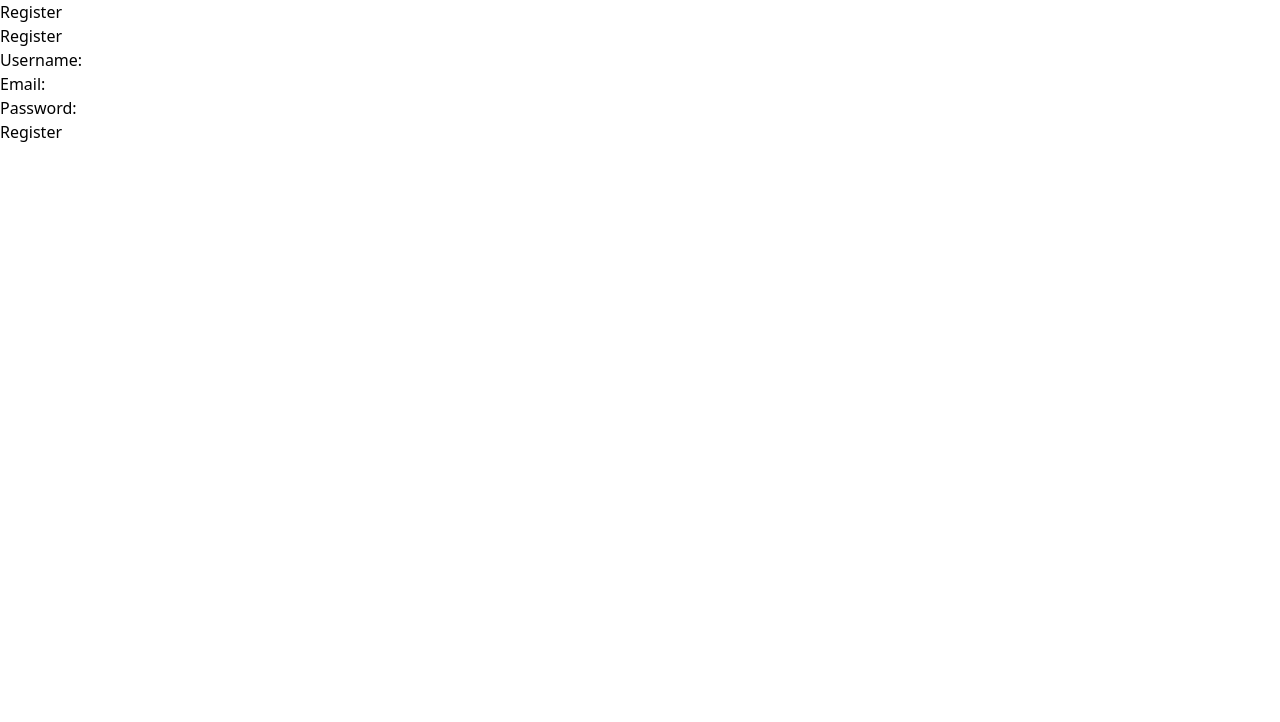
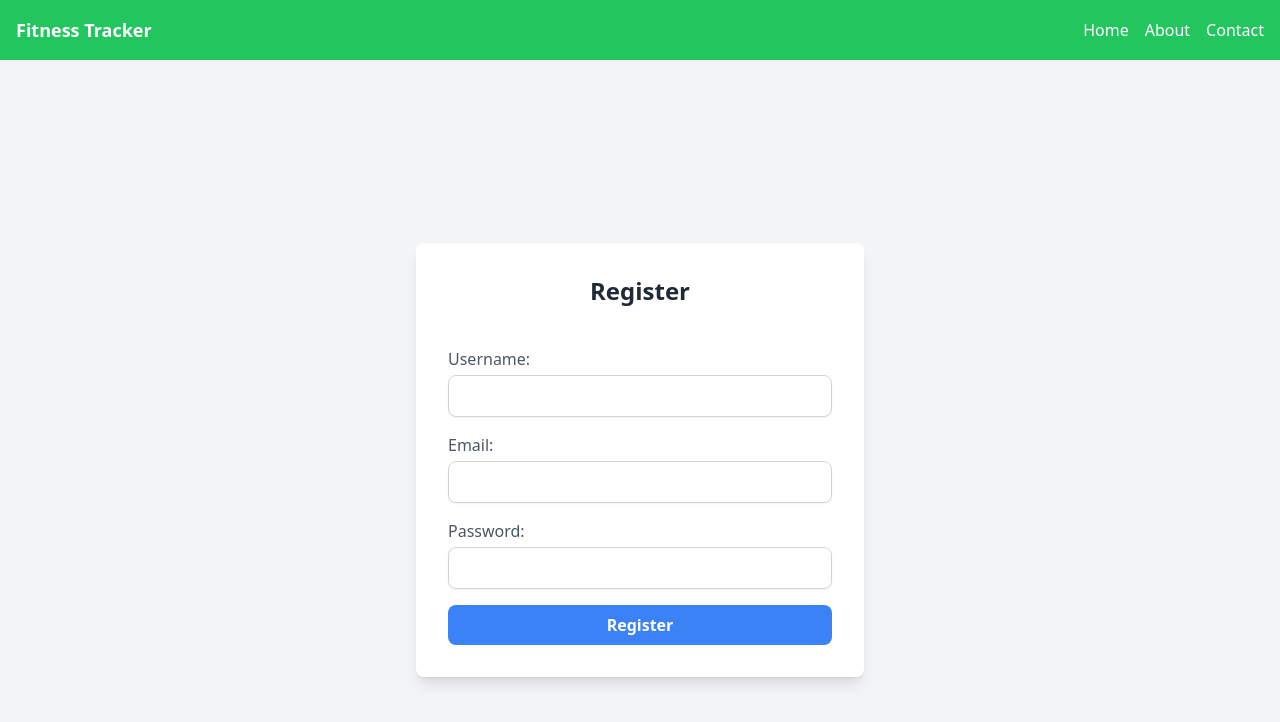
Before and after one commit to ardidrizi/Fitness-tracker-frontend, a React (Vite) app: page /register in a window 1280 px wide. Shown: the top 722 px of the page. Built offline with nearby package versions, Linux system fonts and the light colour scheme.

Commit message:
Added Navbar, modifyed pages

```diff
--- a/src/App.jsx
+++ b/src/App.jsx
@@ -5,6 +5,7 @@ import Dashboard from "./pages/Dashboard";
 import Login from "./pages/Login";
 import Register from "./pages/Register";
 import "./index.css";
+import Navbar from "./components/Navbar";
 
 function App() {
   const [username, setUsername] = useState(
@@ -25,6 +26,12 @@ function App() {
   }, [username, isLoggedIn]);
 
   return (
+    <>
+      <Navbar
+        username={username}
+        isLoggedIn={isLoggedIn}
+        setIsLoggedIn={setIsLoggedIn}
+      />
       <Routes>
         <Route path="/" element={<Home />} />
         <Route
@@ -43,6 +50,7 @@ function App() {
         />
         <Route path="/register" element={<Register />} />
       </Routes>
+    </>
   );
 }
 
--- /dev/null
+++ b/src/components/Navbar.jsx
@@ -0,0 +1,28 @@
+const Navbar = () => {
+  return (
+    <nav className="bg-green-500 p-4">
+      <div className="container mx-auto flex justify-between items-center">
+        <div className="text-white text-lg font-bold">Fitness Tracker</div>
+        <ul className="flex space-x-4">
+          <li>
+            <a href="/" className="text-white hover:text-gray-300">
+              Home
+            </a>
+          </li>
+          <li>
+            <a href="/about" className="text-white hover:text-gray-300">
+              About
+            </a>
+          </li>
+          <li>
+            <a href="/contact" className="text-white hover:text-gray-300">
+              Contact
+            </a>
+          </li>
+        </ul>
+      </div>
+    </nav>
+  );
+};
+
+export default Navbar;
--- a/src/pages/Dashboard.jsx
+++ b/src/pages/Dashboard.jsx
@@ -1,7 +1,6 @@
 /* eslint-disable react/prop-types */
 import axios from "axios";
 import { useEffect, useState } from "react";
-import "../styles/Dashboard.css";
 
 const Dashboard = ({ username }) => {
   const [workouts, setWorkouts] = useState(null);
@@ -36,30 +35,41 @@ const Dashboard = ({ username }) => {
   }, [username]);
 
   return (
-    <div className="dashboard-container">
-      <header className="dashboard-header">
-        <h1>Welcome, {username}!</h1>
+    <div className="min-h-screen flex flex-col items-center bg-gray-100">
+      <div className="w-full max-w-4xl bg-white shadow-lg rounded-lg p-6 mt-10">
+        <header className="text-center mb-8">
+          <h1 className="text-3xl font-bold text-gray-800">
+            Welcome, {username}!
+          </h1>
         </header>
-      <main className="dashboard-main">
-        <section className="dashboard-section">
-          <h2>Your Workouts</h2>
+
+        <main className="grid grid-cols-1 md:grid-cols-2 gap-6">
+          <section className="bg-blue-50 p-6 rounded-lg shadow">
+            <h2 className="text-2xl font-semibold text-blue-600 mb-4">
+              Your Workouts
+            </h2>
             {workouts ? (
-            <ul>
+              <ul className="space-y-3">
                 {workouts.map((workout, index) => (
-                <h2 key={index}>
+                  <li key={index} className="text-lg font-medium text-gray-700">
                     {emoji[workout.workoutType]} {workout.workoutType}
-                </h2>
+                  </li>
                 ))}
               </ul>
             ) : (
-            <p>Loading workouts...</p>
+              <p className="text-gray-500">Loading workouts...</p>
             )}
           </section>
-        <section className="dashboard-section">
-          <h2>Statistics</h2>
+
+          <section className="bg-green-50 p-6 rounded-lg shadow">
+            <h2 className="text-2xl font-semibold text-green-600 mb-4">
+              Statistics
+            </h2>
             {/* Add content for statistics */}
+            <p className="text-gray-500">Statistics content will go here.</p>
           </section>
         </main>
+      </div>
     </div>
   );
 };
--- a/src/pages/Home.jsx
+++ b/src/pages/Home.jsx
@@ -1,7 +1,31 @@
-// src/pages/Home.jsx
+import axios from "axios";
+import { useEffect, useState } from "react";
 import { Link } from "react-router-dom";
 
 const Home = () => {
+  const [exercise, setExercise] = useState("");
+
+  // const exerciseUrl = "https://exercisedb.p.rapidapi.com";
+  const apiKey = import.meta.env.VITE_EXERCISE_API_KEY;
+
+  useEffect(() => {
+    const fetchExercise = async () => {
+      try {
+        const exerciseData = await axios.get(exerciseUrl + "/exercises", {
+          headers: {
+            "x-rapidapi-key": apiKey,
+            "x-rapidapi-host": "exercisedb.p.rapidapi.com",
+          },
+        });
+        console.log("Exercise data:", exerciseData.data);
+        setExercise(exerciseData.data);
+      } catch (error) {
+        console.error("Error fetching exercise data:", error);
+      }
+    };
+    fetchExercise();
+  }, [apiKey]); // re-run the effect when the apiKey changes
+
   return (
     <div className="flex flex-col items-center justify-center min-h-screen">
       <h1 className="text-4xl font-bold mb-4">
@@ -21,6 +45,43 @@ const Home = () => {
           Register
         </Link>
       </div>
+
+      <div className="mt-8">
+        <h2 className="text-2xl font-bold mb-4">Popular Exercises</h2>
+        <div className="grid grid-cols-1 md:grid-cols-2 lg:grid-cols-3 gap-6">
+          {exercise
+            ? exercise.map((exercise, index) => (
+                <Link
+                  to={`/exercise/${exercise.id}`}
+                  key={index}
+                  className="bg-white shadow-md rounded-lg p-6 block"
+                >
+                  <img
+                    src={exercise.gifUrl}
+                    alt={exercise.name}
+                    className="w-full h-48 object-cover rounded-lg mb-4"
+                  />
+                  <h3 className="text-xl font-semibold mb-2">
+                    {exercise.name}
+                  </h3>
+                  <p className="text-gray-700 mb-1">
+                    <strong>Body Part:</strong> {exercise.bodyPart}
+                  </p>
+                  <p className="text-gray-700 mb-1">
+                    <strong>Equipment:</strong> {exercise.equipment}
+                  </p>
+                  <p className="text-gray-700 mb-1">
+                    <strong>Target:</strong> {exercise.target}
+                  </p>
+                  <p className="text-gray-700 mb-1">
+                    <strong>Secondary Muscles:</strong>{" "}
+                    {exercise.secondaryMuscles.join(", ")}
+                  </p>
+                </Link>
+              ))
+            : "Loading exercises..."}
+        </div>
+      </div>
     </div>
   );
 };
--- a/src/pages/Login.jsx
+++ b/src/pages/Login.jsx
@@ -2,7 +2,6 @@ import { useState } from "react";
 import Dashboard from "./Dashboard"; // Adjust the import path as necessary
 import axios from "axios";
 import { useNavigate } from "react-router-dom";
-// import "../styles/Login.css";
 
 const Login = ({ username, setUsername }) => {
   const [password, setPassword] = useState("");
@@ -79,7 +78,7 @@ const Login = ({ username, setUsername }) => {
             Login
           </button>
           <p className="text-center text-gray-600 mt-4">
-            Don't have an account?
+            Don&lsquo;t have an account?
           </p>
           <button
             className="w-full text-blue-500 font-semibold py-2 rounded-lg hover:text-blue-600 transition duration-300"
--- a/src/pages/Register.jsx
+++ b/src/pages/Register.jsx
@@ -1,7 +1,6 @@
 import { useState } from "react";
 import axios from "axios";
 import { useNavigate } from "react-router-dom";
-import "../styles/Register.css";
 
 const Register = () => {
   const [username, setUsername] = useState("");
@@ -26,13 +25,20 @@ const Register = () => {
   };
 
   return (
+    <div className="min-h-screen flex items-center justify-center bg-gray-100">
+      <div className="bg-white shadow-lg rounded-lg p-8 w-full max-w-md">
+        <h2 className="text-2xl font-bold text-center text-gray-800 mb-6">
+          Register
+        </h2>
+        <form onSubmit={handleSubmit} className="space-y-4">
+          <fieldset className="space-y-4">
+            <legend className="sr-only">Register</legend>
+
             <div>
-      <h2>Register</h2>
-      <form onSubmit={handleSubmit}>
-        <fieldset>
-          <legend>Register</legend>
-          <div>
-            <label className="username-input" htmlFor="username">
+              <label
+                htmlFor="username"
+                className="block text-gray-600 font-medium mb-1"
+              >
                 Username:
               </label>
               <input
@@ -41,34 +47,54 @@ const Register = () => {
                 value={username}
                 onChange={(e) => setUsername(e.target.value)}
                 required
+                className="w-full px-3 py-2 border border-gray-300 rounded-lg shadow-sm focus:outline-none focus:border-blue-500"
               />
             </div>
+
             <div>
-            <label htmlFor="email">Email:</label>
+              <label
+                htmlFor="email"
+                className="block text-gray-600 font-medium mb-1"
+              >
+                Email:
+              </label>
               <input
                 type="email"
                 id="email"
                 value={email}
                 onChange={(e) => setEmail(e.target.value)}
                 required
+                className="w-full px-3 py-2 border border-gray-300 rounded-lg shadow-sm focus:outline-none focus:border-blue-500"
               />
             </div>
+
             <div>
-            <label htmlFor="password">Password:</label>
+              <label
+                htmlFor="password"
+                className="block text-gray-600 font-medium mb-1"
+              >
+                Password:
+              </label>
               <input
                 type="password"
                 id="password"
                 value={password}
                 onChange={(e) => setPassword(e.target.value)}
                 required
+                className="w-full px-3 py-2 border border-gray-300 rounded-lg shadow-sm focus:outline-none focus:border-blue-500"
               />
             </div>
-          <button className="register-btn" type="submit">
+
+            <button
+              type="submit"
+              className="w-full bg-blue-500 text-white font-semibold py-2 rounded-lg hover:bg-blue-600 transition duration-300"
+            >
               Register
             </button>
           </fieldset>
         </form>
       </div>
+    </div>
   );
 };
 
```
Also changed, not shown: 1 other file (tests, documents, lock files or other folders). Lines whose indentation alone changed are shown as unchanged.
